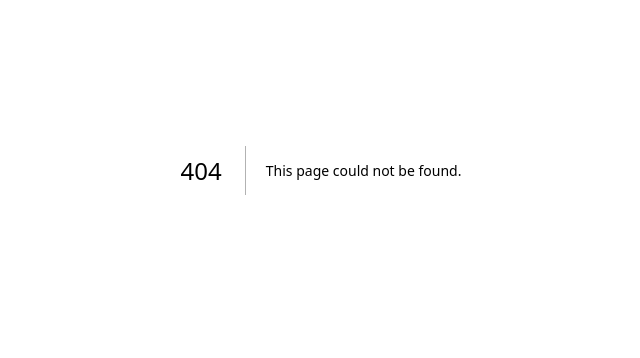
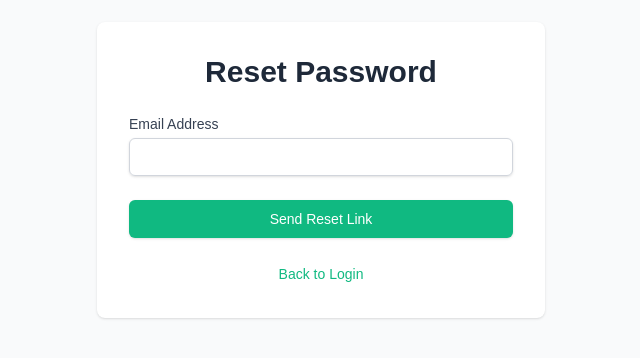
Before and after one commit to NadeemMaster/cholistan, a Next.js app: page /forgot-password in a window 1280 px wide. Before the commit this address had no page. Shown: the part 230-588 px from the top of the page, without its empty margins (319-959 px from the left). Built offline with nearby package versions, Linux system fonts and the light colour scheme; no server answers.

Commit message:
fix: adjust implicit grant auth callback and implement forgot password flow

```diff
--- a/app/auth/callback/page.tsx
+++ b/app/auth/callback/page.tsx
@@ -9,32 +9,42 @@ export default function AuthCallbackPage() {
   const supabase = createClient();
 
   useEffect(() => {
+    // 1. Listen for the implicit grant hash parsing
+    const { data: authListener } = supabase.auth.onAuthStateChange((event, session) => {
+      if (event === 'SIGNED_IN' && session) {
+        router.push('/set-password');
+      }
+    });
+
     const handleAuth = async () => {
-      // 1. The Supabase browser client automatically parses the #access_token fragment
-      // from the URL (Implicit Grant Flow) and establishes the session.
-      const { data: { session } } = await supabase.auth.getSession();
-
-      if (session) {
-        // Successfully logged in via the hash fragment
-        router.push('/set-password');
+      // 2. Check for PKCE code fallback
+      const code = new URLSearchParams(window.location.search).get('code');
+      if (code) {
+        const { error } = await supabase.auth.exchangeCodeForSession(code);
+        if (error) {
+          router.push('/login?error=Verification_failed');
+        }
+        // If success, onAuthStateChange fires SIGNED_IN
         return;
       }
 
-      // 2. Fallback: If Supabase sent a ?code= parameter instead (PKCE Flow)
-      const code = new URLSearchParams(window.location.search).get('code');
-      if (code) {
-        const { error } = await supabase.auth.exchangeCodeForSession(code);
-        if (!error) {
+      // 3. If there is no code, and NO hash fragment containing an access_token, it's an invalid link.
+      // (If there IS a hash, we just wait for onAuthStateChange to do its job!)
+      if (!window.location.hash.includes('access_token')) {
+        const { data: { session } } = await supabase.auth.getSession();
+        if (session) {
           router.push('/set-password');
-          return;
+        } else {
+          router.push('/login?error=Invalid_invite_link');
         }
       }
-
-      // 3. If neither worked, redirect to login
-      router.push('/login?error=Verification_failed');
     };
 
     handleAuth();
+
+    return () => {
+      authListener.subscription.unsubscribe();
+    };
   }, [router, supabase]);
 
   return (
--- /dev/null
+++ b/app/forgot-password/page.tsx
@@ -0,0 +1,87 @@
+'use client';
+
+import { useState } from 'react';
+import { createClient } from '@/lib/supabase/client';
+import Link from 'next/link';
+
+export default function ForgotPasswordPage() {
+  const [email, setEmail] = useState('');
+  const [message, setMessage] = useState<string | null>(null);
+  const [error, setError] = useState<string | null>(null);
+  const [loading, setLoading] = useState(false);
+  const supabase = createClient();
+
+  const handleReset = async (e: React.FormEvent) => {
+    e.preventDefault();
+    setError(null);
+    setMessage(null);
+    setLoading(true);
+
+    const { error: resetError } = await supabase.auth.resetPasswordForEmail(email, {
+      redirectTo: `${window.location.origin}/auth/callback`,
+    });
+
+    if (resetError) {
+      setError(resetError.message);
+    } else {
+      setMessage("Success! Check your email for the password reset link.");
+    }
+    setLoading(false);
+  };
+
+  return (
+    <div className="min-h-screen flex items-center justify-center bg-gray-50 dark:bg-gray-900">
+      <div className="max-w-md w-full p-8 bg-white dark:bg-gray-800 shadow rounded-lg">
+        <h2 className="text-3xl font-bold text-center text-gray-800 dark:text-white mb-6">
+          Reset Password
+        </h2>
+
+        {error && (
+          <div className="mb-4 bg-red-50 text-red-600 p-3 rounded-md text-sm">
+            {error}
+          </div>
+        )}
+
+        {message ? (
+          <div className="mb-4 bg-green-50 text-green-700 p-4 rounded-md text-sm text-center">
+            {message}
+            <div className="mt-4">
+              <Link href="/login" className="text-primary font-semibold hover:underline">
+                Return to Login
+              </Link>
+            </div>
+          </div>
+        ) : (
+          <form onSubmit={handleReset} className="space-y-6">
+            <div>
+              <label className="block text-sm font-medium text-gray-700 dark:text-gray-300 mb-1">
+                Email Address
+              </label>
+              <input
+                type="email"
+                value={email}
+                onChange={(e) => setEmail(e.target.value)}
+                className="block w-full px-3 py-2 border border-gray-300 rounded-md shadow-sm focus:outline-none focus:ring-primary focus:border-primary sm:text-sm dark:bg-gray-700 dark:border-gray-600 dark:text-white"
+                required
+              />
+            </div>
+
+            <button
+              type="submit"
+              disabled={loading}
+              className="w-full flex justify-center py-2 px-4 border border-transparent rounded-md shadow-sm text-sm font-medium text-white bg-primary hover:bg-primary-dark focus:outline-none focus:ring-2 focus:ring-offset-2 focus:ring-primary disabled:opacity-50"
+            >
+              {loading ? 'Sending link...' : 'Send Reset Link'}
+            </button>
+
+            <div className="text-center mt-4">
+              <Link href="/login" className="text-sm font-medium text-primary hover:text-primary-dark">
+                Back to Login
+              </Link>
+            </div>
+          </form>
+        )}
+      </div>
+    </div>
+  );
+}
--- a/app/login/page.tsx
+++ b/app/login/page.tsx
@@ -3,6 +3,7 @@
 import { useState } from 'react';
 import { createClient } from '@/lib/supabase/client';
 import { useRouter } from 'next/navigation';
+import Link from 'next/link';
 
 export default function LoginPage() {
   const [email, setEmail] = useState('');
@@ -57,9 +58,14 @@ export default function LoginPage() {
             />
           </div>
           <div>
-            <label className="block text-sm font-medium text-gray-700 dark:text-gray-300">
-              Password
-            </label>
+            <div className="flex justify-between items-center mb-1">
+              <label className="block text-sm font-medium text-gray-700 dark:text-gray-300">
+                Password
+              </label>
+              <Link href="/forgot-password" className="text-sm font-medium text-primary hover:text-primary-dark">
+                Forgot password?
+              </Link>
+            </div>
             <input
               type="password"
               value={password}
```
